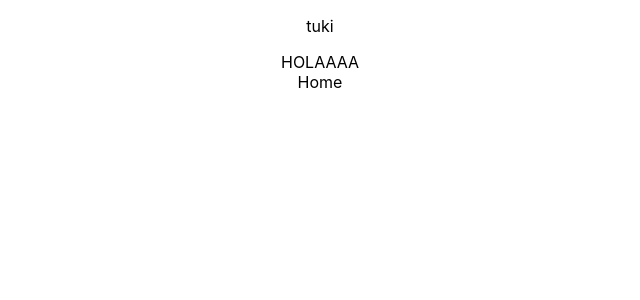
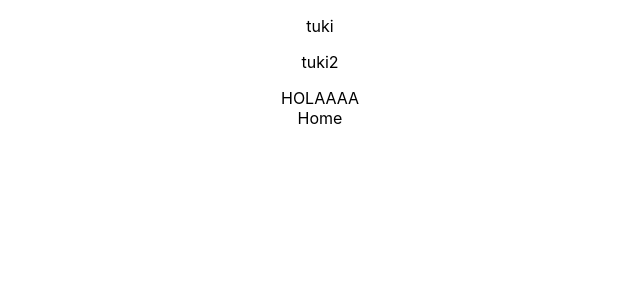
Before and after one commit to IgnacioSM98/pf-gp1-deploy, a React (Create React App) app in the folder client/: page / in a window 1280 px wide. Shown: the top 300 px of the page, without its empty margins (320-960 px from the left). Built offline with nearby package versions, Linux system fonts and the light colour scheme.

Commit message:
update 17-05-22 17:51

```diff
--- a/client/src/App.js
+++ b/client/src/App.js
@@ -6,6 +6,7 @@ function App() {
   return (
     <div className="App">
       <p>tuki</p>
+      <p>tuki2</p>
       <Landing />
       <Home />
     </div>
```
